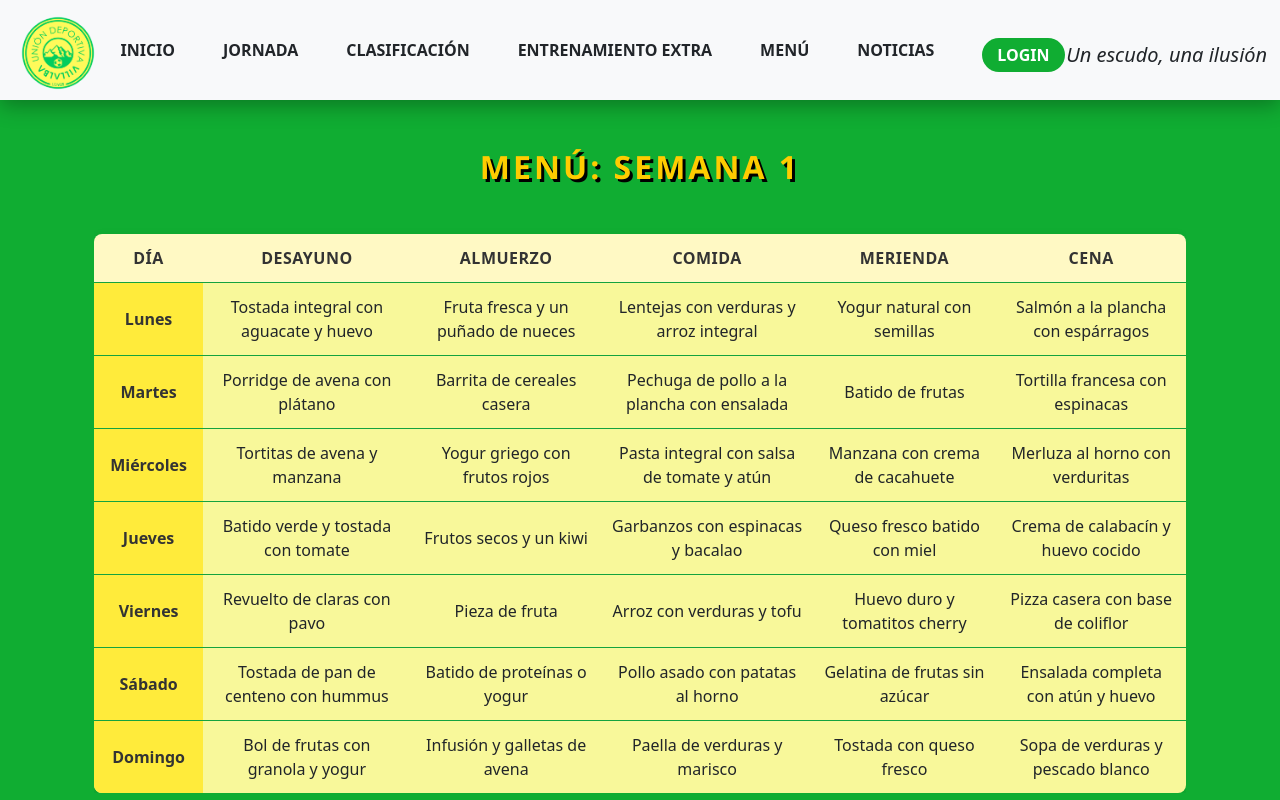
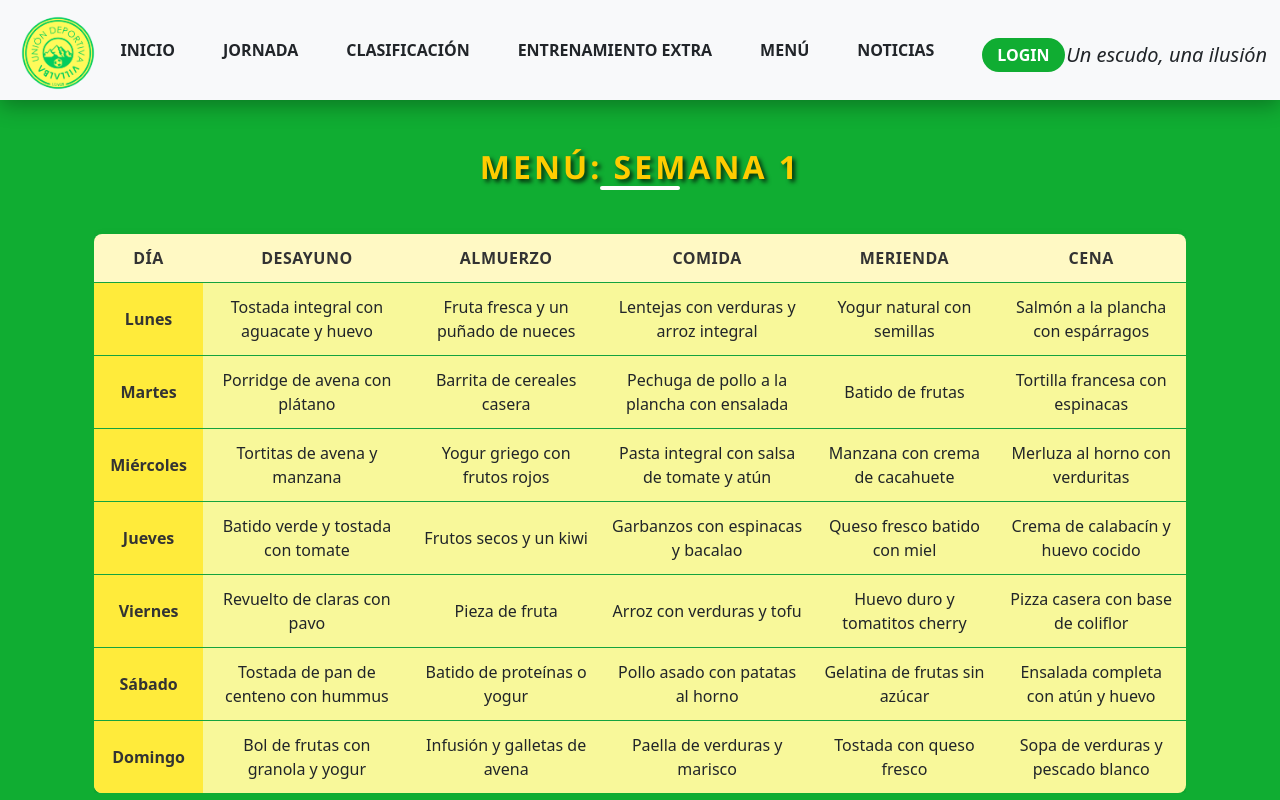
Before and after one commit to elenams262/prueba-front, an Angular app: page /menu in a window 1280 px wide. Shown: the top 800 px of the page. Built offline with nearby package versions, Linux system fonts and the light colour scheme.

Commit message:
cambio titulos para que seantodos iguales

```diff
--- a/src/app/clasificacion/clasificacion.component.html
+++ b/src/app/clasificacion/clasificacion.component.html
@@ -82,7 +82,7 @@
     </div>
   </div>
 
-  <div class="row mt-4 small text-muted mb-4">
+  <div class="row mt-4 small text-muted mb-4y">
     <div class="col-md-6 d-flex gap-3 align-items-center">
       <div class="d-flex align-items-center">
         <span class="legend-color bg-success me-2 rounded-circle"></span>
--- a/src/app/entrenamiento/shared/rutina-grid/rutina-grid.component.css
+++ b/src/app/entrenamiento/shared/rutina-grid/rutina-grid.component.css
@@ -74,6 +74,7 @@
 /* Typography Tweaks */
 h2 {
   letter-spacing: -0.02em;
+  color: #ffcc00;
 }
 
 .card-title {
--- a/src/app/entrenamiento/shared/rutina-grid/rutina-grid.component.html
+++ b/src/app/entrenamiento/shared/rutina-grid/rutina-grid.component.html
@@ -1,6 +1,6 @@
 <div class="container py-5 fade-in">
   <div class="text-center mb-5">
-    <h2 class="display-4 fw-bold text-uppercase mb-3">{{ title }}</h2>
+    <h2 class="fw-bold text-uppercase mb-3">{{ title }}</h2>
     <p class="lead text-muted">{{ subtitle }}</p>
   </div>
 
--- a/src/styles.css
+++ b/src/styles.css
@@ -51,7 +51,7 @@ h2 {
   margin-bottom: 1.5rem;
   padding-bottom: 10px;
   position: relative;
-  text-shadow: 2px 2px 0px #000000; /* Borde oscuro fuerte */
+  text-shadow: 2px 2px 4px rgba(0, 0, 0, 0.75); /* Sombra difuminada pero visible */
 }
 
 /* Línea decorativa inferior para todos los H2 */
@@ -63,7 +63,7 @@ h2::after {
   transform: translateX(-50%);
   width: 80px;
   height: 4px;
-  background-color: rgb(16, 173, 50); /* Siempre verde para mantener identidad */
+  background-color: rgb(255, 255, 255); /* Siempre verde para mantener identidad */
   border-radius: 2px;
 }
 
@@ -97,7 +97,7 @@ footer.bg-light {
 
 .text-yellow-brand {
   color: #ffcc00 !important; /* Amarillo "escudo" */
-  text-shadow: 3px 3px 0px #000000; /* Borde/Sombra negra fuerte */
+  text-shadow: 3px 3px 4px rgba(0, 0, 0, 0.75); /* Sombra difuminada y no tan negra */
 }
 
 /* GLOBAL NEWS CARD STYLES */
```
